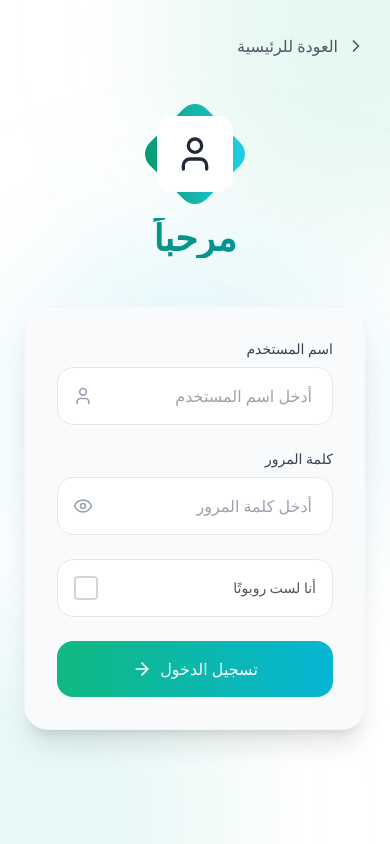
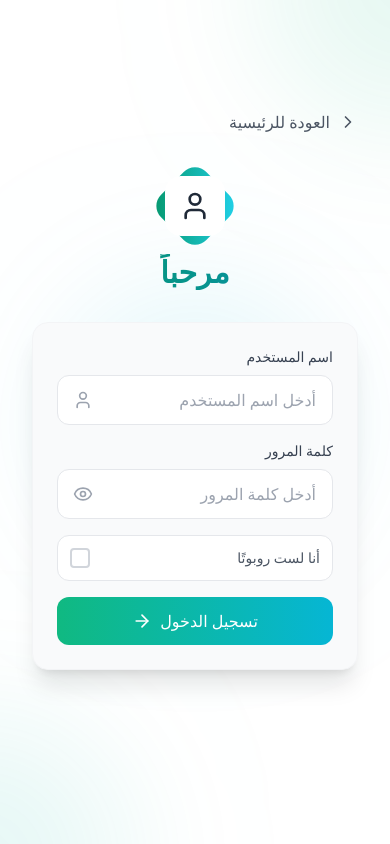
Before and after one commit to ramitaha13/calendar-of-your, a React (Vite) app: page /login in a window 390 px wide. Built offline with nearby package versions, Linux system fonts and the light colour scheme.

Commit message:
first commit

```diff
--- a/src/components/login.jsx
+++ b/src/components/login.jsx
@@ -97,39 +97,39 @@ const LoginPage = () => {
 
   return (
     <div
-      className="min-h-screen bg-white text-gray-800 flex items-center justify-center p-6"
+      className="min-h-screen bg-white text-gray-800 flex items-center justify-center p-4 sm:p-6"
       dir="rtl"
     >
       <div className="fixed inset-0 overflow-hidden pointer-events-none">
-        <div className="absolute -top-40 -right-40 w-96 h-96 bg-emerald-500 rounded-full mix-blend-multiply filter blur-3xl opacity-10 animate-blob"></div>
-        <div className="absolute -bottom-40 -left-40 w-96 h-96 bg-teal-500 rounded-full mix-blend-multiply filter blur-3xl opacity-10 animate-blob animation-delay-2000"></div>
-        <div className="absolute top-1/2 left-1/2 transform -translate-x-1/2 -translate-y-1/2 w-96 h-96 bg-cyan-500 rounded-full mix-blend-multiply filter blur-3xl opacity-10 animate-blob animation-delay-4000"></div>
+        <div className="absolute -top-40 -right-40 w-72 sm:w-96 h-72 sm:h-96 bg-emerald-500 rounded-full mix-blend-multiply filter blur-3xl opacity-10 animate-blob"></div>
+        <div className="absolute -bottom-40 -left-40 w-72 sm:w-96 h-72 sm:h-96 bg-teal-500 rounded-full mix-blend-multiply filter blur-3xl opacity-10 animate-blob animation-delay-2000"></div>
+        <div className="absolute top-1/2 left-1/2 transform -translate-x-1/2 -translate-y-1/2 w-72 sm:w-96 h-72 sm:h-96 bg-cyan-500 rounded-full mix-blend-multiply filter blur-3xl opacity-10 animate-blob animation-delay-4000"></div>
       </div>
 
-      <div className="w-full max-w-md relative">
+      <div className="w-full max-w-md relative px-4 sm:px-0">
         <button
           onClick={handleBack}
-          className="absolute right-0 -top-20 flex items-center gap-2 text-gray-600 hover:text-gray-900 transition-colors duration-300"
+          className="absolute right-4 -top-16 flex items-center gap-2 text-gray-600 hover:text-gray-900 transition-colors duration-300"
         >
           <ChevronRight className="w-5 h-5" />
           <span>العودة للرئيسية</span>
         </button>
 
-        <div className="text-center mb-12">
-          <div className="mb-6">
-            <div className="w-20 h-20 bg-gradient-to-tr from-emerald-600 to-cyan-400 rounded-2xl p-0.5 mx-auto transform rotate-45">
+        <div className="text-center mb-8 sm:mb-12">
+          <div className="mb-4 sm:mb-6">
+            <div className="w-16 h-16 sm:w-20 sm:h-20 bg-gradient-to-tr from-emerald-600 to-cyan-400 rounded-2xl p-0.5 mx-auto transform rotate-45">
               <div className="bg-white w-full h-full rounded-2xl flex items-center justify-center -rotate-45">
-                <User className="w-10 h-10 text-gray-800" />
+                <User className="w-8 h-8 sm:w-10 sm:h-10 text-gray-800" />
               </div>
             </div>
           </div>
-          <h1 className="text-4xl font-bold mb-3 bg-clip-text text-transparent bg-gradient-to-r from-emerald-600 to-cyan-600">
+          <h1 className="text-3xl sm:text-4xl font-bold mb-3 bg-clip-text text-transparent bg-gradient-to-r from-emerald-600 to-cyan-600">
             مرحباً
           </h1>
         </div>
 
-        <div className="bg-gray-50 rounded-3xl p-8 shadow-xl border border-gray-100">
-          <form onSubmit={handleSubmit} className="space-y-6">
+        <div className="bg-gray-50 rounded-2xl sm:rounded-3xl p-6 sm:p-8 shadow-xl border border-gray-100">
+          <form onSubmit={handleSubmit} className="space-y-4 sm:space-y-6">
             {errors.auth && (
               <div className="p-3 bg-red-50 border border-red-200 rounded-xl text-red-600 text-sm">
                 {errors.auth}
@@ -146,7 +146,7 @@ const LoginPage = () => {
                   name="username"
                   value={formData.username}
                   onChange={handleChange}
-                  className="w-full bg-white border border-gray-200 rounded-2xl px-5 py-4 text-gray-800 placeholder-gray-400 focus:outline-none focus:ring-2 focus:ring-emerald-500 focus:border-transparent transition-all duration-300 group-hover:border-gray-300"
+                  className="w-full bg-white border border-gray-200 rounded-xl sm:rounded-2xl px-4 sm:px-5 py-3 sm:py-4 text-gray-800 placeholder-gray-400 focus:outline-none focus:ring-2 focus:ring-emerald-500 focus:border-transparent transition-all duration-300 group-hover:border-gray-300"
                   placeholder="أدخل اسم المستخدم"
                 />
                 <User className="absolute left-4 top-1/2 transform -translate-y-1/2 w-5 h-5 text-gray-400 group-hover:text-emerald-500 transition-colors duration-300" />
@@ -166,7 +166,7 @@ const LoginPage = () => {
                   name="password"
                   value={formData.password}
                   onChange={handleChange}
-                  className="w-full bg-white border border-gray-200 rounded-2xl px-5 py-4 text-gray-800 placeholder-gray-400 focus:outline-none focus:ring-2 focus:ring-emerald-500 focus:border-transparent transition-all duration-300 group-hover:border-gray-300"
+                  className="w-full bg-white border border-gray-200 rounded-xl sm:rounded-2xl px-4 sm:px-5 py-3 sm:py-4 text-gray-800 placeholder-gray-400 focus:outline-none focus:ring-2 focus:ring-emerald-500 focus:border-transparent transition-all duration-300 group-hover:border-gray-300"
                   placeholder="أدخل كلمة المرور"
                 />
                 <button
@@ -195,15 +195,17 @@ const LoginPage = () => {
                     setErrors((prev) => ({ ...prev, verification: "" }));
                   }
                 }}
-                className="w-full bg-white border border-gray-200 rounded-2xl p-4 flex items-center justify-between group hover:border-gray-300 transition-all duration-300"
+                className="w-full bg-white border border-gray-200 rounded-xl sm:rounded-2xl p-3 sm:p-4 flex items-center justify-between group hover:border-gray-300 transition-all duration-300"
               >
                 <span className="text-sm text-gray-600">أنا لست روبوتًا</span>
                 <div
-                  className={`w-6 h-6 rounded flex items-center justify-center transition-colors duration-300 ${
+                  className={`w-5 sm:w-6 h-5 sm:h-6 rounded flex items-center justify-center transition-colors duration-300 ${
                     isVerified ? "bg-emerald-500" : "border-2 border-gray-300"
                   }`}
                 >
-                  {isVerified && <Check className="w-4 h-4 text-white" />}
+                  {isVerified && (
+                    <Check className="w-3 sm:w-4 h-3 sm:h-4 text-white" />
+                  )}
                 </div>
               </button>
               {errors.verification && (
@@ -214,7 +216,7 @@ const LoginPage = () => {
             <button
               type="submit"
               disabled={isLoading}
-              className="w-full bg-gradient-to-r from-emerald-500 to-cyan-500 hover:from-emerald-600 hover:to-cyan-600 text-white rounded-2xl py-4 font-medium transition-all duration-300 transform hover:scale-[1.02] focus:outline-none focus:ring-2 focus:ring-emerald-500 focus:ring-offset-2 focus:ring-offset-white disabled:opacity-50 disabled:cursor-not-allowed disabled:transform-none group relative"
+              className="w-full bg-gradient-to-r from-emerald-500 to-cyan-500 hover:from-emerald-600 hover:to-cyan-600 text-white rounded-xl sm:rounded-2xl py-3 sm:py-4 font-medium transition-all duration-300 transform hover:scale-[1.02] focus:outline-none focus:ring-2 focus:ring-emerald-500 focus:ring-offset-2 focus:ring-offset-white disabled:opacity-50 disabled:cursor-not-allowed disabled:transform-none group relative"
             >
               <span
                 className={`flex items-center justify-center gap-2 ${
@@ -226,7 +228,7 @@ const LoginPage = () => {
               </span>
               {isLoading && (
                 <div className="absolute inset-0 flex items-center justify-center">
-                  <div className="w-6 h-6 border-3 border-white border-t-transparent rounded-full animate-spin"></div>
+                  <div className="w-5 sm:w-6 h-5 sm:h-6 border-3 border-white border-t-transparent rounded-full animate-spin"></div>
                 </div>
               )}
             </button>
```
